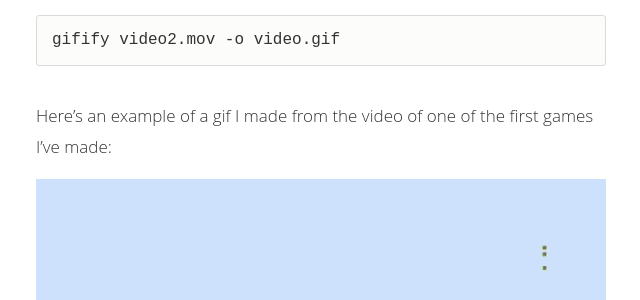
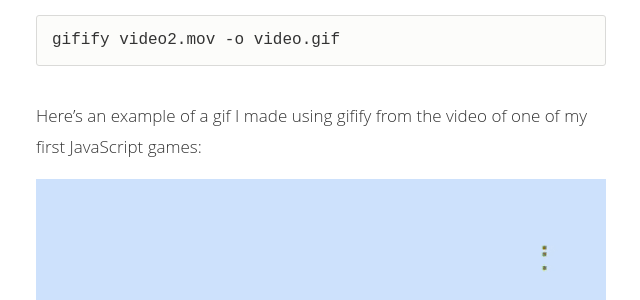
Before and after one commit to learn-js/learn-js.github.com, a Jekyll site: the page built from _posts/posts/2014-11-23-making-gifs-command-line-gifify.md, in a window 1280 px wide and 900 px high, scrolled down 3025 px. Shown: the part 156-456 px from the top of the window, without its empty margins (224-864 px from the left). Built offline with Jekyll 4.4.1, drawn with Linux system fonts in a browser that asks for light colours; Markdown is read by kramdown in place of the engine named in the settings; comment, search, counter and statistics services are not loaded.

Commit message:
improve sentence

````diff
--- a/_posts/posts/2014-11-23-making-gifs-command-line-gifify.md
+++ b/_posts/posts/2014-11-23-making-gifs-command-line-gifify.md
@@ -104,7 +104,7 @@ Then run `gifify`:
 gifify video2.mov -o video.gif
 ```
 
-Here's an example of a gif I made from the video of one of the first games I've made:
+Here's an example of a gif I made using gifify from the video of one of my first JavaScript games:
 
 ![jumpbud](/img/jumpbud.gif)
 
````
